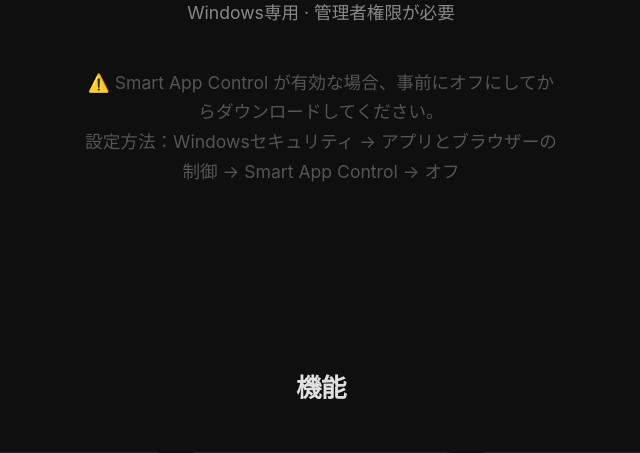
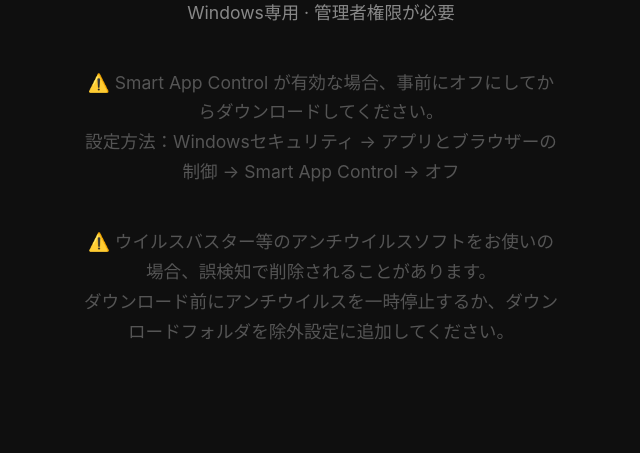
Before and after one commit to nukosi/Toxov, a Flask app: page / in a window 1280 px wide. Shown: the part 595-1048 px from the top of the page, without its empty margins (319-959 px from the left). Run offline with Flask 3, Linux system fonts and the light colour scheme; some libraries are stand-ins or nearby versions.

Commit message:
Add antivirus warning to landing page

```diff
--- a/templates/landing.html
+++ b/templates/landing.html
@@ -304,6 +304,10 @@
       ⚠️ Smart App Control が有効な場合、事前にオフにしてからダウンロードしてください。<br>
       設定方法：Windowsセキュリティ → アプリとブラウザーの制御 → Smart App Control → オフ
     </p>
+    <p class="hero-note" style="margin-top:8px; color:#555;">
+      ⚠️ ウイルスバスター等のアンチウイルスソフトをお使いの場合、誤検知で削除されることがあります。<br>
+      ダウンロード前にアンチウイルスを一時停止するか、ダウンロードフォルダを除外設定に追加してください。
+    </p>
   </section>
 
   <section class="features">
```
